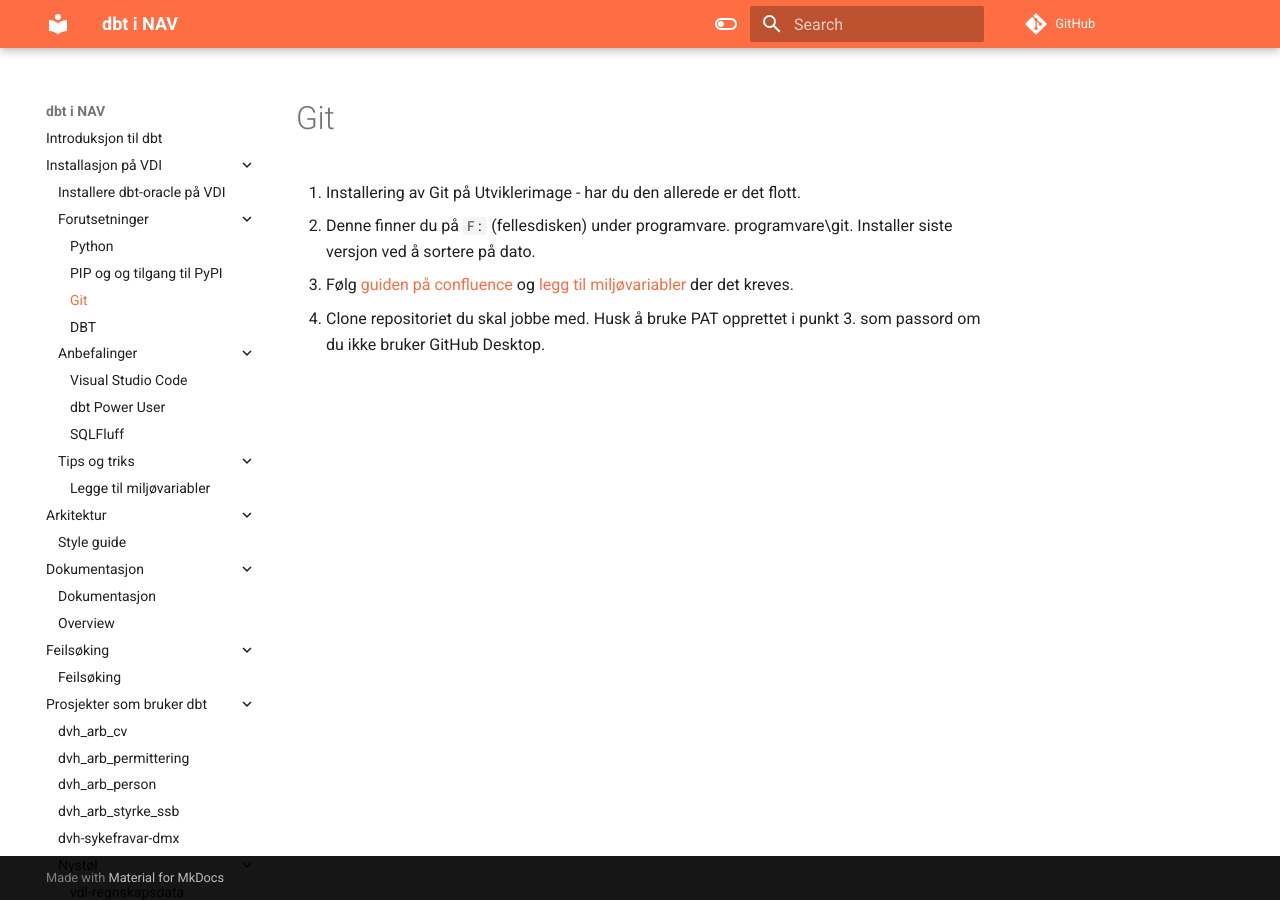
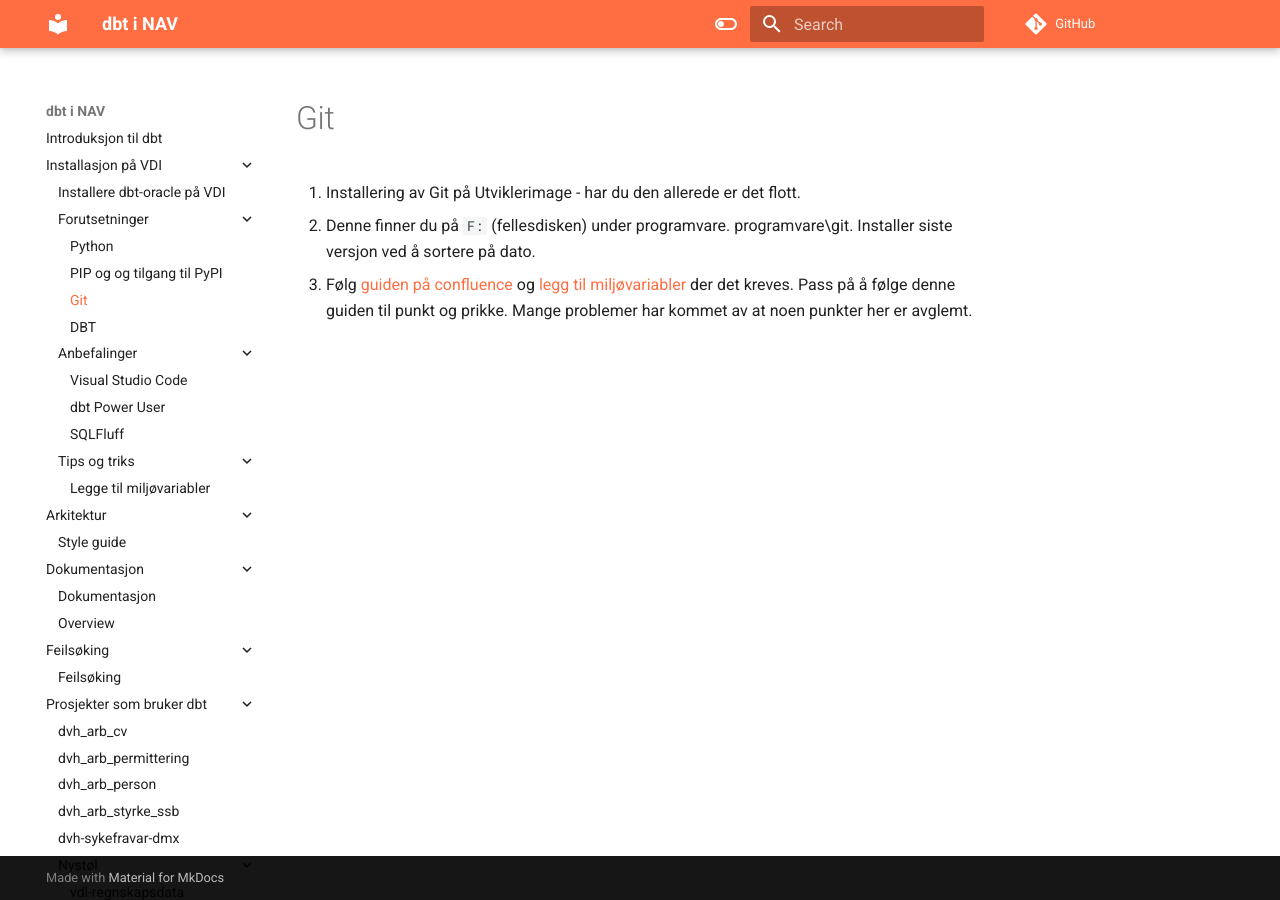
Before and after one commit to navikt/dbt-i-nav, an MkDocs documentation site: the page built from docs/Installasjon-på-VDI/git.md, in a window 1280 px wide. Built offline with MkDocs 1.6.1 and Material for MkDocs 9.7.7, drawn with Linux system fonts in a browser that asks for light colours; comment, search, counter and statistics services are not loaded.

Commit message:
GIT. Følg guide på conlfuence

```diff
--- a/docs/Installasjon-på-VDI/git.md
+++ b/docs/Installasjon-på-VDI/git.md
@@ -2,5 +2,4 @@
 
 1. Installering av Git på Utviklerimage - har du den allerede er det flott.
   * Denne finner du på `F:` (fellesdisken) under programvare. programvare\git\. Installer siste versjon ved å sortere på dato.
-2. Følg [guiden på confluence](https://confluence.adeo.no/x/xZCrF) og [legg til miljøvariabler](miljovariabler.md) der det kreves.
-4. Clone repositoriet du skal jobbe med. Husk å bruke PAT opprettet i punkt 3. som passord om du ikke bruker GitHub Desktop.
+2. Følg [guiden på confluence](https://confluence.adeo.no/x/xZCrF) og [legg til miljøvariabler](miljovariabler.md) der det kreves. Pass på å følge denne guiden til punkt og prikke. Mange problemer har kommet av at noen punkter her er avglemt.
```
